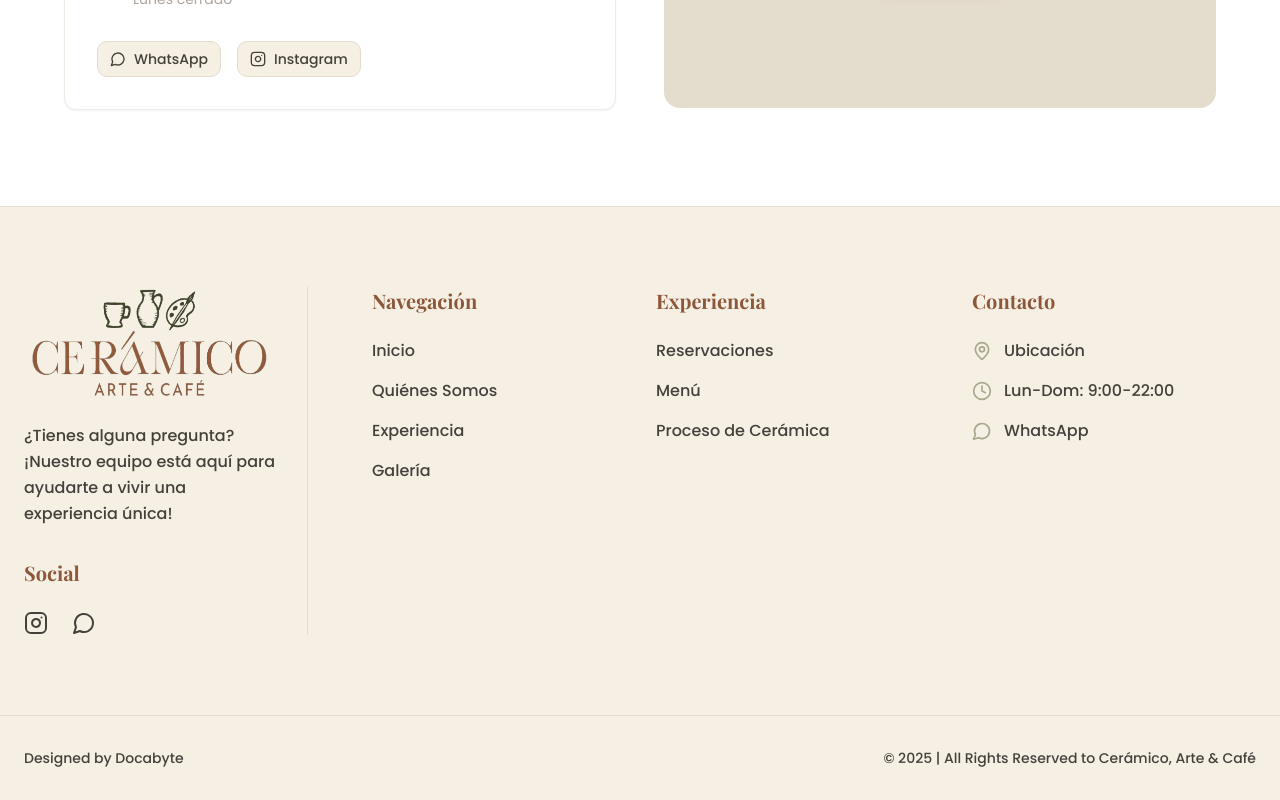
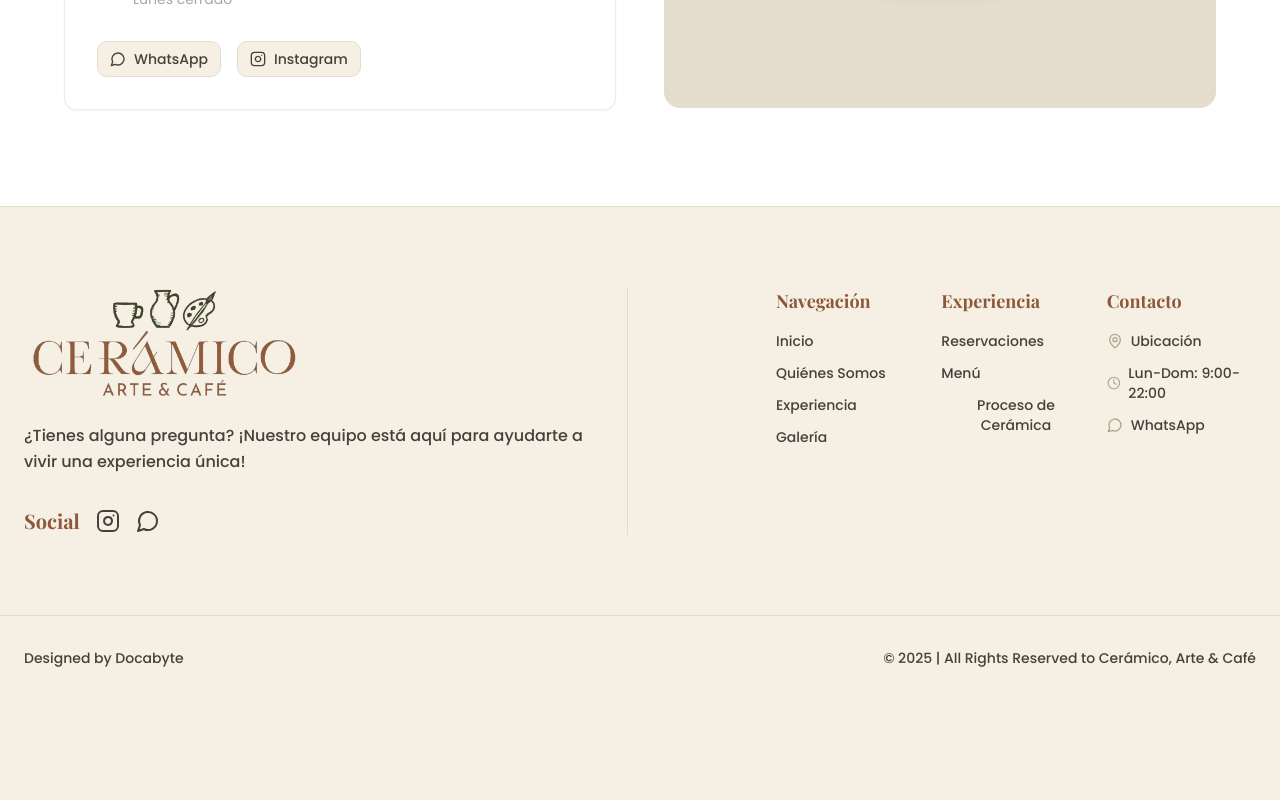
Before and after one commit to DocabyteCompany/ceramic-canvas-cafe, a React (Vite) app: page / in a window 1280 px wide. Shown: the part 5281-6081 px from the top of the page. After the commit the page ends 5981 px from the top, so only its background shows below. Built offline with nearby package versions, Linux system fonts and the light colour scheme; the HTML template or start-up script is replaced by a standard one.

Commit message:
Refine footer layout

```diff
--- a/src/pages/Index.tsx
+++ b/src/pages/Index.tsx
@@ -373,9 +373,9 @@ const Index = () => {
       {/* Footer */}
       <footer className="bg-beige border-t border-warm-gray-200">
         <div className="container mx-auto px-6 py-20">
-          <div className="grid grid-cols-1 md:grid-cols-4 gap-12 md:gap-8 relative">
+          <div className="grid grid-cols-1 md:grid-cols-12 gap-12 md:gap-6 relative">
             {/* Logo and Description */}
-            <div className="md:col-span-1 text-center md:text-left relative md:border-r md:border-warm-gray-300 md:pr-8">
+            <div className="md:col-span-6 text-center md:text-left relative md:border-r md:border-warm-gray-300 md:pr-8">
               <img
                 src={ceramicoLogo}
                 alt="Cerámico, Arte & Café logo"
@@ -387,8 +387,8 @@ const Index = () => {
 
               {/* Social Links */}
               <div className="mt-8">
-                <h3 className="font-display text-xl font-bold text-terracotta mb-6">Social</h3>
-                <div className="flex items-center gap-6 justify-center md:justify-start">
+                <div className="flex items-center gap-4 justify-center md:justify-start">
+                  <h3 className="font-display text-xl font-bold text-terracotta">Social</h3>
                   <a
                     href="https://instagram.com/ceramico_arte_cafe"
                     target="_blank"
@@ -411,14 +411,16 @@ const Index = () => {
               </div>
             </div>
 
+            {/* Navigation Columns - Compact and Right Aligned */}
+            <div className="md:col-span-6 grid grid-cols-1 md:grid-cols-3 gap-8 md:gap-4 md:pl-8 md:ml-auto md:max-w-lg">
               {/* Navigation */}
-            <div className="text-center md:text-left md:pl-8">
-              <h3 className="font-display text-xl font-bold text-terracotta mb-6">Navegación</h3>
-              <ul className="space-y-4">
+              <div className="text-center md:text-left">
+                <h3 className="font-display text-lg font-bold text-terracotta mb-4">Navegación</h3>
+                <ul className="space-y-3">
                   <li>
                     <button
                       onClick={() => scrollToSection('hero')}
-                    className="text-warm-gray-600 hover:text-terracotta transition-all duration-200 text-base font-medium hover:translate-x-1 transform block"
+                      className="text-warm-gray-600 hover:text-terracotta transition-all duration-200 text-sm font-medium hover:translate-x-1 transform block"
                     >
                       Inicio
                     </button>
@@ -426,7 +428,7 @@ const Index = () => {
                   <li>
                     <button
                       onClick={() => scrollToSection('nosotros')}
-                    className="text-warm-gray-600 hover:text-terracotta transition-all duration-200 text-base font-medium hover:translate-x-1 transform block"
+                      className="text-warm-gray-600 hover:text-terracotta transition-all duration-200 text-sm font-medium hover:translate-x-1 transform block"
                     >
                       Quiénes Somos
                     </button>
@@ -434,7 +436,7 @@ const Index = () => {
                   <li>
                     <button
                       onClick={() => scrollToSection('experiencia')}
-                    className="text-warm-gray-600 hover:text-terracotta transition-all duration-200 text-base font-medium hover:translate-x-1 transform block"
+                      className="text-warm-gray-600 hover:text-terracotta transition-all duration-200 text-sm font-medium hover:translate-x-1 transform block"
                     >
                       Experiencia
                     </button>
@@ -442,7 +444,7 @@ const Index = () => {
                   <li>
                     <button
                       onClick={() => scrollToSection('galeria')}
-                    className="text-warm-gray-600 hover:text-terracotta transition-all duration-200 text-base font-medium hover:translate-x-1 transform block"
+                      className="text-warm-gray-600 hover:text-terracotta transition-all duration-200 text-sm font-medium hover:translate-x-1 transform block"
                     >
                       Galería
                     </button>
@@ -452,12 +454,12 @@ const Index = () => {
 
               {/* Experience */}
               <div className="text-center md:text-left">
-              <h3 className="font-display text-xl font-bold text-terracotta mb-6">Experiencia</h3>
-              <ul className="space-y-4">
+                <h3 className="font-display text-lg font-bold text-terracotta mb-4">Experiencia</h3>
+                <ul className="space-y-3">
                   <li>
                     <button
                       onClick={() => scrollToSection('reservaciones')}
-                    className="text-warm-gray-600 hover:text-terracotta transition-all duration-200 text-base font-medium hover:translate-x-1 transform block"
+                      className="text-warm-gray-600 hover:text-terracotta transition-all duration-200 text-sm font-medium hover:translate-x-1 transform block"
                     >
                       Reservaciones
                     </button>
@@ -465,7 +467,7 @@ const Index = () => {
                   <li>
                     <button
                       onClick={() => scrollToSection('menu')}
-                    className="text-warm-gray-600 hover:text-terracotta transition-all duration-200 text-base font-medium hover:translate-x-1 transform block"
+                      className="text-warm-gray-600 hover:text-terracotta transition-all duration-200 text-sm font-medium hover:translate-x-1 transform block"
                     >
                       Menú
                     </button>
@@ -473,7 +475,7 @@ const Index = () => {
                   <li>
                     <button
                       onClick={() => scrollToSection('galeria')}
-                    className="text-warm-gray-600 hover:text-terracotta transition-all duration-200 text-base font-medium hover:translate-x-1 transform block"
+                      className="text-warm-gray-600 hover:text-terracotta transition-all duration-200 text-sm font-medium hover:translate-x-1 transform block"
                     >
                       Proceso de Cerámica
                     </button>
@@ -483,22 +485,22 @@ const Index = () => {
 
               {/* Contact */}
               <div className="text-center md:text-left">
-              <h3 className="font-display text-xl font-bold text-terracotta mb-6">Contacto</h3>
-              <ul className="space-y-4">
+                <h3 className="font-display text-lg font-bold text-terracotta mb-4">Contacto</h3>
+                <ul className="space-y-3">
                   <li>
                     <a
                       href="https://maps.google.com/?q=Cra+45+%2326-85,+Bogotá"
                       target="_blank"
                       rel="noopener noreferrer"
-                    className="text-warm-gray-600 hover:text-terracotta transition-all duration-200 text-base font-medium flex items-center gap-3 justify-center md:justify-start hover:translate-x-1 transform"
+                      className="text-warm-gray-600 hover:text-terracotta transition-all duration-200 text-sm font-medium flex items-center gap-2 justify-center md:justify-start hover:translate-x-1 transform"
                     >
-                    <MapPin className="h-5 w-5 text-olive" />
+                      <MapPin className="h-4 w-4 text-olive" />
                       Ubicación
                     </a>
                   </li>
                   <li>
-                  <span className="text-warm-gray-600 text-base font-medium flex items-center gap-3 justify-center md:justify-start">
-                    <Clock className="h-5 w-5 text-olive" />
+                    <span className="text-warm-gray-600 text-sm font-medium flex items-center gap-2 justify-center md:justify-start">
+                      <Clock className="h-4 w-4 text-olive" />
                       Lun-Dom: 9:00-22:00
                     </span>
                   </li>
@@ -507,13 +509,14 @@ const Index = () => {
                       href="https://wa.me/573001234567"
                       target="_blank"
                       rel="noopener noreferrer"
-                    className="text-warm-gray-600 hover:text-terracotta transition-all duration-200 text-base font-medium flex items-center gap-3 justify-center md:justify-start hover:translate-x-1 transform"
+                      className="text-warm-gray-600 hover:text-terracotta transition-all duration-200 text-sm font-medium flex items-center gap-2 justify-center md:justify-start hover:translate-x-1 transform"
                     >
-                    <MessageCircle className="h-5 w-5 text-olive" />
+                      <MessageCircle className="h-4 w-4 text-olive" />
                       WhatsApp
                     </a>
                   </li>
                 </ul>
+              </div>
             </div>
           </div>
         </div>
```
Lines whose indentation alone changed are shown as unchanged.
